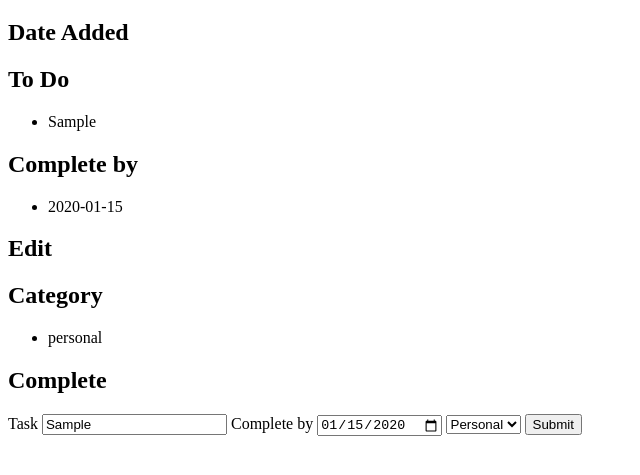
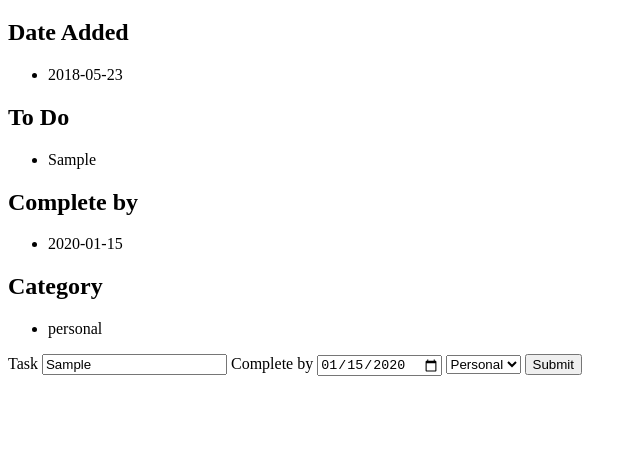
Before and after one commit to arismarko/jsclass2018term3, a plain HTML site: page reminderApp.html in a window 1280 px wide. Both pictures are taken after typing "Sample", "2020-01-15" into the empty fields and a click on the input "Submit". Shown: the part 61-536 px from the top of the page, without its empty margins (0-640 px from the left). Drawn offline with Linux system fonts and the light colour scheme.

Commit message:
add date to list on form submission

```diff
--- a/reminderApp.html
+++ b/reminderApp.html
@@ -14,7 +14,6 @@
         </header>
 
         <div class="toDo-container">
-
             <h2>Date Added</h2>
             <ul id="toDo-dateAdded">
             </ul>
@@ -27,16 +26,8 @@
             <ul id="toDo-completeBy">
             </ul>
 
-            <h2>Edit</h2>
-            <ul id="toDo-edit">
-            </ul>
-
             <h2>Category</h2>
             <ul id="toDo-category">
-            </ul>
-
-            <h2>Complete</h2>
-            <ul id="toDo-complete">
             </ul>
         </div>
 
--- a/script.js
+++ b/script.js
@@ -1,5 +1,5 @@
-const fieldIDs = ["taskFormEntry","completedDateFormEntry","categoryFormEntry"];
-const listIDs = ["toDo-item","toDo-completeBy","toDo-category"];
+const fieldIDs = ["taskFormEntry", "completedDateFormEntry", "categoryFormEntry"];
+const listIDs = ["toDo-item", "toDo-completeBy", "toDo-category"];
 const form = document.getElementById('form');
 
 // get values from form
@@ -9,16 +9,32 @@ getFormEntry = field => {
 };
 
 // function to append to list
-appendFormEntryToList = (field, listClassName) => {
+appendFormEntryToList = (field, listIDName) => {
     let newLIElement = document.createElement("li");
     let listItemValue = document.createTextNode(getFormEntry(field));
     newLIElement.appendChild(listItemValue);
-    document.getElementById(listClassName).appendChild(newLIElement);
+    document.getElementById(listIDName).appendChild(newLIElement);
 };
+
+//add current time to list following form submission
+addDateToList = () => {
+    let today = new Date().toISOString().slice(0, 10)
+    let newLIElement = document.createElement("li");
+    let listItemValue = document.createTextNode(today);
+    newLIElement.appendChild(listItemValue);
+    document.getElementById("toDo-dateAdded").appendChild(newLIElement);
+};
+
+// add an edit button
+
+// add a remove button - make this populate a separate remove tab
+
+
 
 // Add form entries after submit
 form.addEventListener("submit", (event) => {
-
+    // add date added
+    addDateToList()
     // add task to document
     appendFormEntryToList(fieldIDs[0], listIDs[0]);
     // add completed by date to document
```
